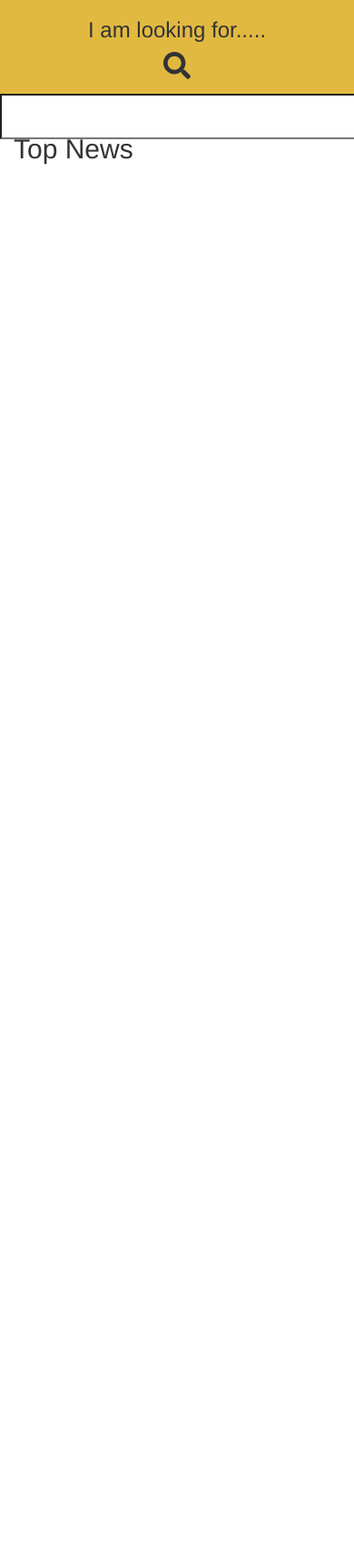
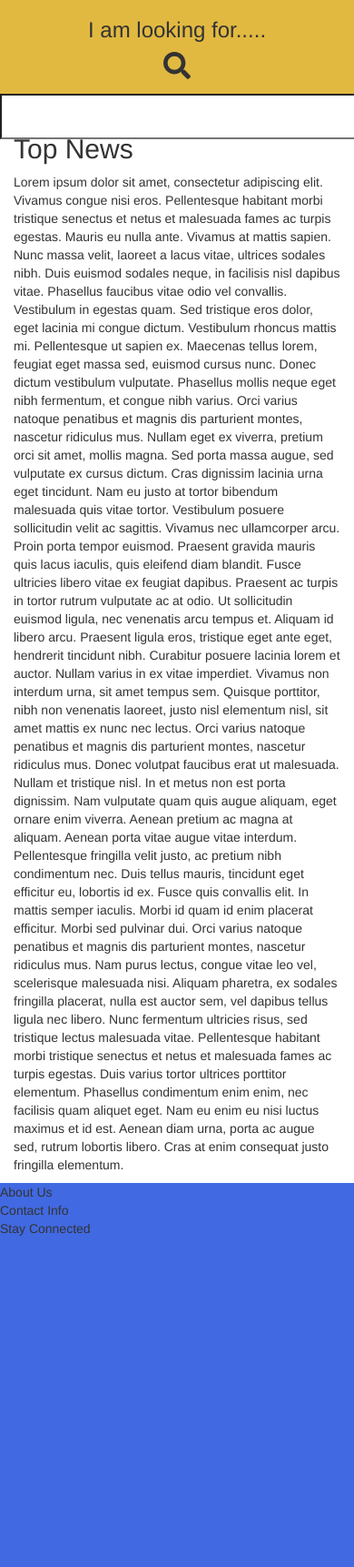
Before and after one commit to agill12/saint_peter_gis, a Django app: page / in a window 390 px wide; the page is wider, and only the part inside the window is pictured. Shown: the part 288-2010 px from the top of that part at 91% size. Before the commit the page ends 469 px from the top of that part, so only its background shows below. Run offline with Django 3.2, Linux system fonts and the light colour scheme; style sheets or scripts are compiled from the project's sources; some libraries are stand-ins or nearby versions.

Commit message:
ADDED FOOTER DIV

```diff
--- a/home/static/home/styles.less
+++ b/home/static/home/styles.less
@@ -68,3 +68,8 @@ margin-bottom:0px
 .search-icon{
     font-size: 30px
 }
+
+footer{
+    height:50vh;
+    background-color: @main-color;
+}
--- a/home/templates/home/base.html
+++ b/home/templates/home/base.html
@@ -73,5 +73,18 @@
   </div><!-- /.container-fluid -->
 </nav>
 {% block content %} {% endblock %}
+<footer>
+    <div class="row">
+        <div class="col-sm-4">
+            About Us
+        </div>
+         <div class="col-sm-4">
+            Contact Info
+        </div>
+         <div class="col-sm-4">
+            Stay Connected
+        </div>
+    </div>
+</footer>
 </body>
 </html>
--- a/home/templates/home/index.html
+++ b/home/templates/home/index.html
@@ -20,6 +20,21 @@
     <div class="row">
         <div class ="col-sm-3">
             <h2>Top News</h2>
+
+        </div>
+        <div class ="col-sm-12">
+        <p>Lorem ipsum dolor sit amet, consectetur adipiscing elit. Vivamus congue nisi eros. Pellentesque habitant morbi tristique senectus et netus et malesuada fames ac turpis egestas. Mauris eu nulla ante. Vivamus at mattis sapien. Nunc massa velit, laoreet a lacus vitae, ultrices sodales nibh. Duis euismod sodales neque, in facilisis nisl dapibus vitae. Phasellus faucibus vitae odio vel convallis. Vestibulum in egestas quam. Sed tristique eros dolor, eget lacinia mi congue dictum. Vestibulum rhoncus mattis mi. Pellentesque ut sapien ex. Maecenas tellus lorem, feugiat eget massa sed, euismod cursus nunc. Donec dictum vestibulum vulputate.
+
+Phasellus mollis neque eget nibh fermentum, et congue nibh varius. Orci varius natoque penatibus et magnis dis parturient montes, nascetur ridiculus mus. Nullam eget ex viverra, pretium orci sit amet, mollis magna. Sed porta massa augue, sed vulputate ex cursus dictum. Cras dignissim lacinia urna eget tincidunt. Nam eu justo at tortor bibendum malesuada quis vitae tortor. Vestibulum posuere sollicitudin velit ac sagittis. Vivamus nec ullamcorper arcu. Proin porta tempor euismod.
+
+Praesent gravida mauris quis lacus iaculis, quis eleifend diam blandit. Fusce ultricies libero vitae ex feugiat dapibus. Praesent ac turpis in tortor rutrum vulputate ac at odio. Ut sollicitudin euismod ligula, nec venenatis arcu tempus et. Aliquam id libero arcu. Praesent ligula eros, tristique eget ante eget, hendrerit tincidunt nibh. Curabitur posuere lacinia lorem et auctor. Nullam varius in ex vitae imperdiet.
+
+Vivamus non interdum urna, sit amet tempus sem. Quisque porttitor, nibh non venenatis laoreet, justo nisl elementum nisl, sit amet mattis ex nunc nec lectus. Orci varius natoque penatibus et magnis dis parturient montes, nascetur ridiculus mus. Donec volutpat faucibus erat ut malesuada. Nullam et tristique nisl. In et metus non est porta dignissim. Nam vulputate quam quis augue aliquam, eget ornare enim viverra. Aenean pretium ac magna at aliquam. Aenean porta vitae augue vitae interdum. Pellentesque fringilla velit justo, ac pretium nibh condimentum nec.
+
+Duis tellus mauris, tincidunt eget efficitur eu, lobortis id ex. Fusce quis convallis elit. In mattis semper iaculis. Morbi id quam id enim placerat efficitur. Morbi sed pulvinar dui. Orci varius natoque penatibus et magnis dis parturient montes, nascetur ridiculus mus. Nam purus lectus, congue vitae leo vel, scelerisque malesuada nisi. Aliquam pharetra, ex sodales fringilla placerat, nulla est auctor sem, vel dapibus tellus ligula nec libero. Nunc fermentum ultricies risus, sed tristique lectus malesuada vitae. Pellentesque habitant morbi tristique senectus et netus et malesuada fames ac turpis egestas. Duis varius tortor ultrices porttitor elementum. Phasellus condimentum enim enim, nec facilisis quam aliquet eget. Nam eu enim eu nisi luctus maximus et id est. Aenean diam urna, porta ac augue sed, rutrum lobortis libero. Cras at enim consequat justo fringilla elementum.
+
+</p>
+
         </div>
     </div>
 </div>
```
